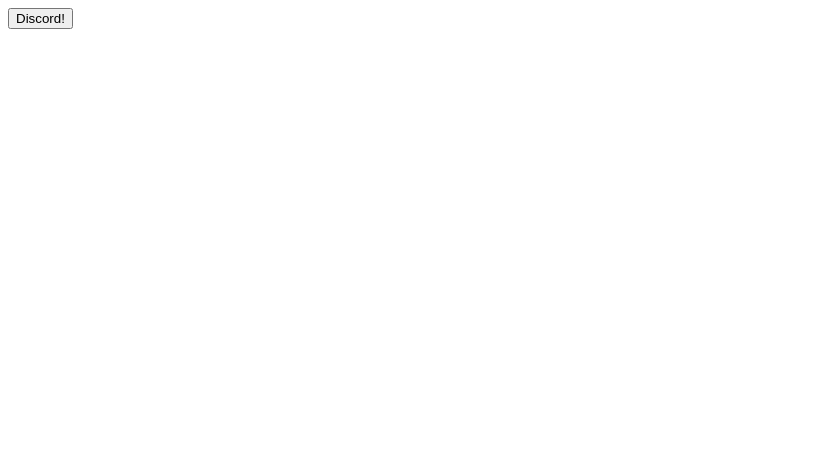
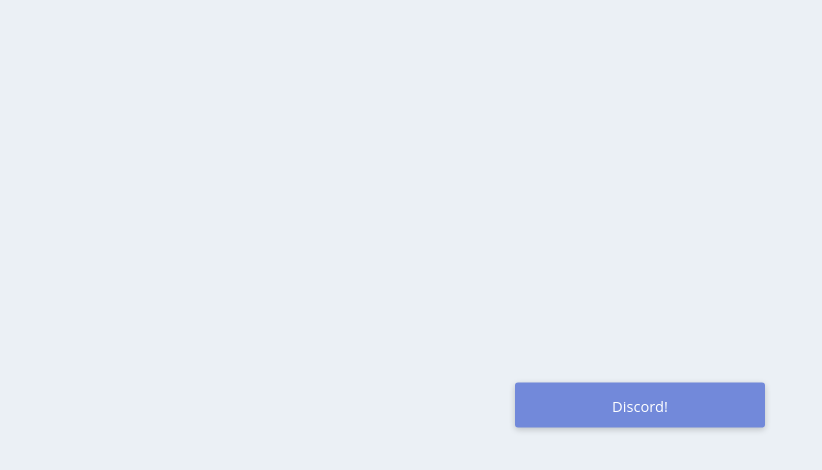
Before and after one commit to 1NxT/passport-discord-js, a website: page src/static/index.html in a window 1280 px wide. Shown: the whole page, without its empty margins (0-822 px from the left). Drawn offline with Linux system fonts and the light colour scheme.

Commit message:
FINAL COMMIT

```diff
--- a/index.js
+++ b/index.js
@@ -4,6 +4,8 @@
 // eslint-disable-next-line no-undef
 const PORT = process.env.PORT;
 
+
+//Iniciar app
 app.listen(PORT, () => {
 	console.log(`Discord passport backend online! Listening: ${PORT}.`);
 });
--- a/package.json
+++ b/package.json
@@ -7,12 +7,15 @@
   "author": "Guilherme Rodrigues Oliveira <62958414+1NxT@users.noreply.github.com>",
   "license": "MIT",
   "dependencies": {
+    "body-parser": "^1.20.1",
     "cors": "^2.8.5",
     "dotenv": "^16.0.3",
+    "ejs": "^3.1.8",
     "express": "^4.18.2",
     "express-session": "^1.17.3",
     "passport": "^0.6.0",
-    "passport-discord": "^0.1.4"
+    "passport-discord": "^0.1.4",
+    "uuid": "^9.0.0"
   },
   "devDependencies": {
     "eslint": ">=8.14.0",
--- a/src/static/index.html
+++ b/src/static/index.html
@@ -6,9 +6,73 @@
     <meta name="viewport" content="width=device-width, initial-scale=1.0">
     <title>Document</title>
 </head>
+<style>
+    * {
+        margin: 0;
+        padding: 0;
+    }
+
+    body {
+        text-align: center;
+        padding: 40px 0;
+        background: #EBF0F5;
+    }
+
+    .blue-button {
+        display: inline-block;
+        font-family: Whitney, "Open Sans", Helvetica, sans-serif;
+        font-weight: 400;
+        font-size: 11pt;
+        border-radius: 3px;
+        cursor: pointer;
+        height: 45px;
+        width: 250px;
+        box-shadow: 0 2px 6px 0 rgba(0, 0, 0, 0.2);
+    }
+
+    .blue-button {
+        background-color: #7289da;
+        border: 2px solid #7289da;
+        color: #fff;
+    }
+
+    .wrapper-buttons {
+        display: block;
+        margin-left: auto;
+        margin-right: auto;
+        width: 250px;
+    }
+
+    .wrapper-buttons > * {
+        margin-bottom: 10px;
+    }
+
+    .wrapper-buttons > *:first-child {
+        margin-top: 10px;
+    }
+
+    .wrapper-buttons > *:last-child {
+        margin-bottom: 0px;
+    }
+
+    .blue-button:hover {
+        transform: translateY(1px);
+    }
+
+    .center {
+        margin: 0;
+        position: absolute;
+        top: 50%;
+        left: 50%;
+        -ms-transform: translate(-50%, -50%);
+        transform: translate(-50%, -50%);
+    }
+</style>
 <body>
     <form action="http://localhost:3000/auth/discord">
-        <input type="submit" value="Discord!" />
+        <div class="wrapper-buttons center">
+            <input class="blue-button" type="submit" value="Discord!" />
+        </div>
     </form>
 </body>
 <script>
```
Also changed, not shown: src/server.js (+36 -10 lines), src/static/sucess.ejs (renamed from src/static/sucess.html, +15 -3 lines), 2 other files.
